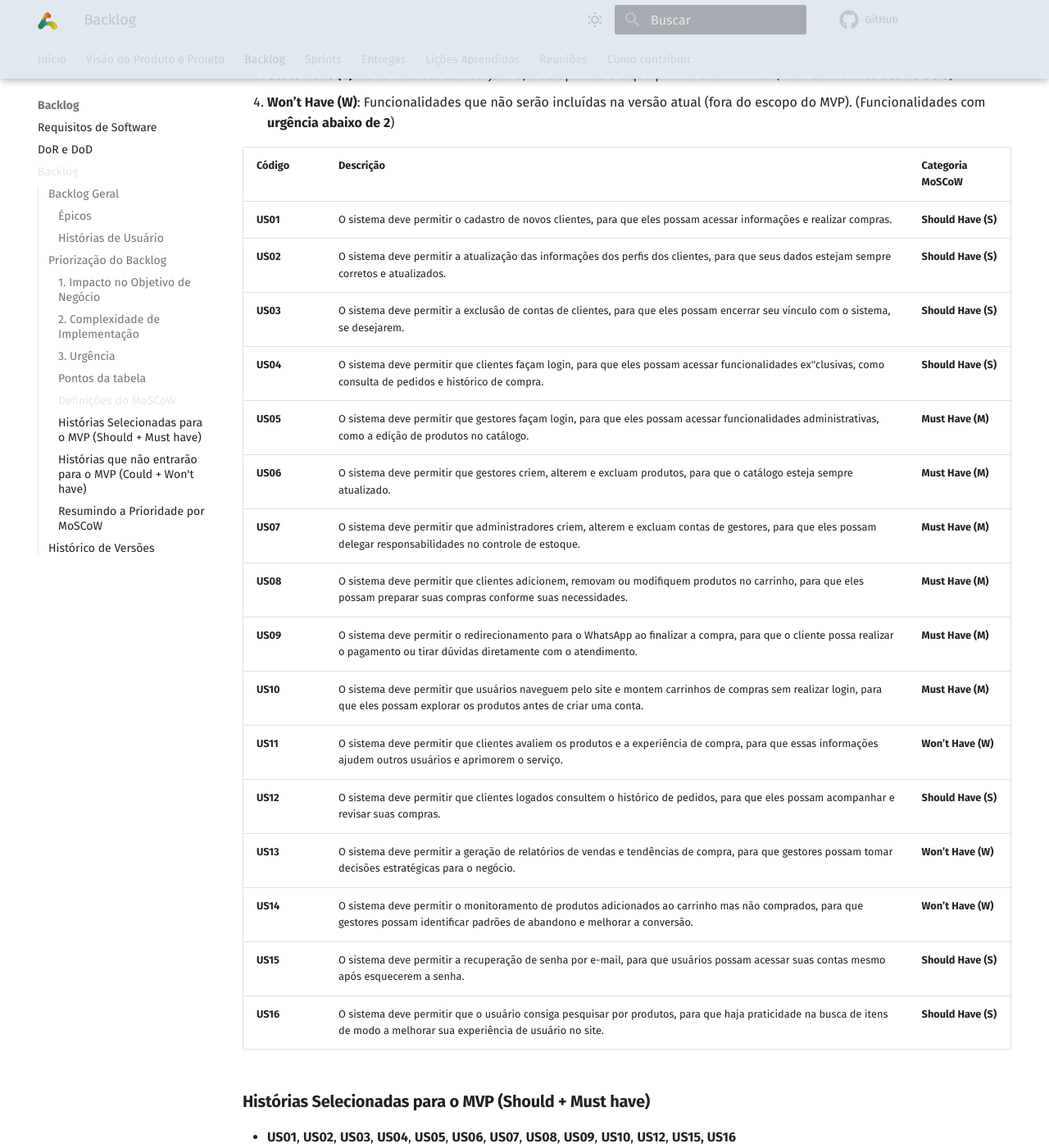
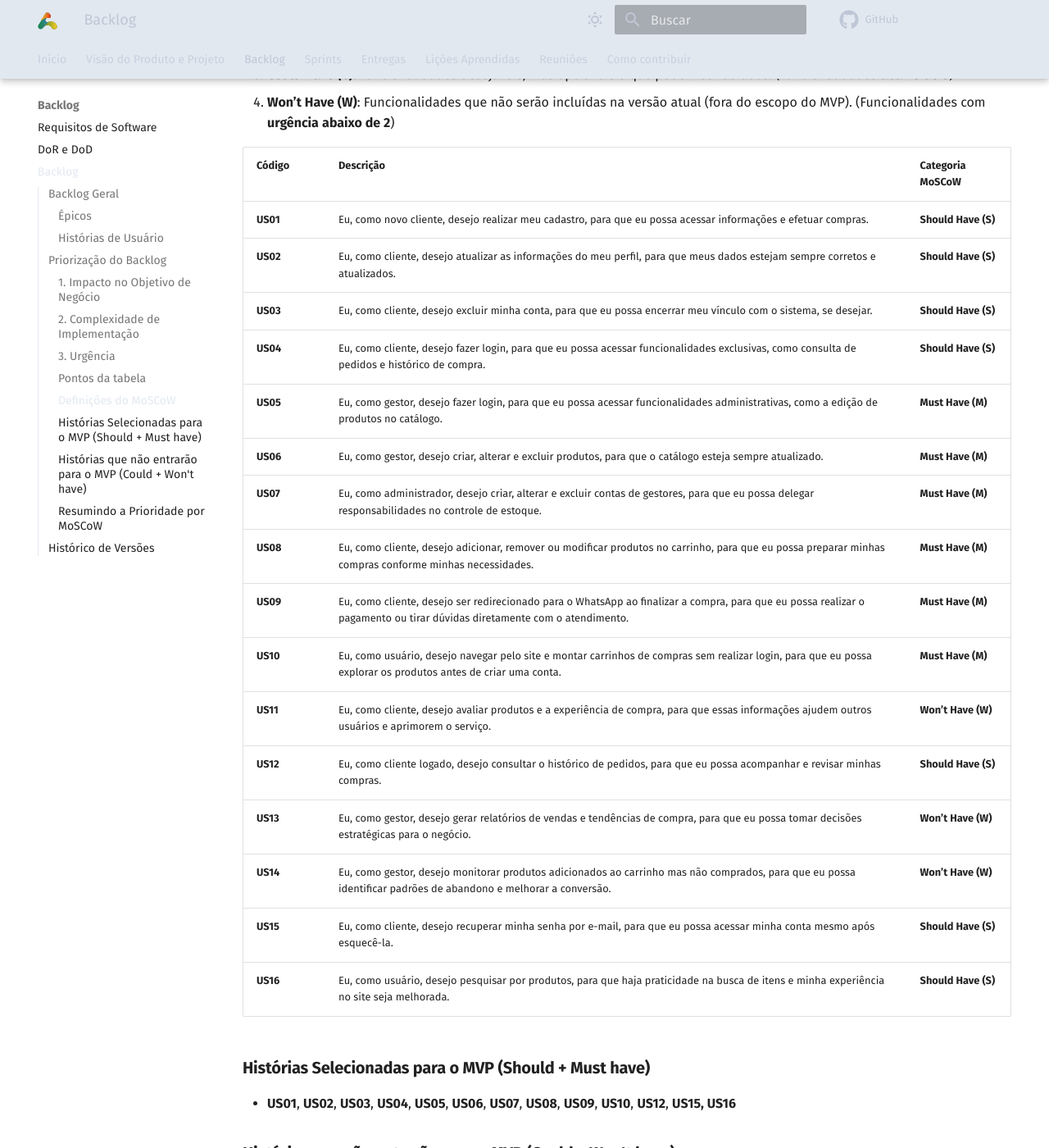
Before and after one commit to mdsreq-fga-unb/2024.2-T03-AutoReiTintas, an MkDocs documentation site: the page built from docs/auto-rei-tintas/docs/sections/product_vision/9_backlog.md, in a window 1280 px wide and 1400 px high, scrolled down 4232 px. Shown: the whole window at 82% size. Built offline with MkDocs 1.6.1 and Material for MkDocs 9.7.7, drawn with Linux system fonts in a browser that asks for light colours; comment, search, counter and statistics services are not loaded; some of the changed text lies outside the part shown.

Commit message:
Fix MOSCOW e Verions

```diff
--- a/docs/auto-rei-tintas/docs/sections/product_vision/9_backlog.md
+++ b/docs/auto-rei-tintas/docs/sections/product_vision/9_backlog.md
@@ -94,22 +94,22 @@
 
 | **Código** | **Descrição** | **Categoria MoSCoW** |
 | ---| ---| --- |
-| **US01** | O sistema deve permitir o cadastro de novos clientes, para que eles possam acessar informações e realizar compras. | **Should Have (S)** |
-| **US02** | O sistema deve permitir a atualização das informações dos perfis dos clientes, para que seus dados estejam sempre corretos e atualizados. | **Should Have (S)** |
-| **US03** | O sistema deve permitir a exclusão de contas de clientes, para que eles possam encerrar seu vínculo com o sistema, se desejarem. | **Should Have (S)** |
-| **US04** | O sistema deve permitir que clientes façam login, para que eles possam acessar funcionalidades ex''clusivas, como consulta de pedidos e histórico de compra. | **Should Have (S)** |
-| **US05** | O sistema deve permitir que gestores façam login, para que eles possam acessar funcionalidades administrativas, como a edição de produtos no catálogo. | **Must Have (M)** |
-| **US06** | O sistema deve permitir que gestores criem, alterem e excluam produtos, para que o catálogo esteja sempre atualizado. | **Must Have (M)** |
-| **US07** | O sistema deve permitir que administradores criem, alterem e excluam contas de gestores, para que eles possam delegar responsabilidades no controle de estoque. | **Must Have (M)** |
-| **US08** | O sistema deve permitir que clientes adicionem, removam ou modifiquem produtos no carrinho, para que eles possam preparar suas compras conforme suas necessidades. | **Must Have (M)** |
-| **US09** | O sistema deve permitir o redirecionamento para o WhatsApp ao finalizar a compra, para que o cliente possa realizar o pagamento ou tirar dúvidas diretamente com o atendimento. | **Must Have (M)** |
-| **US10** | O sistema deve permitir que usuários naveguem pelo site e montem carrinhos de compras sem realizar login, para que eles possam explorar os produtos antes de criar uma conta. | **Must Have (M)** |
-| **US11** | O sistema deve permitir que clientes avaliem os produtos e a experiência de compra, para que essas informações ajudem outros usuários e aprimorem o serviço. | **Won’t Have (W)** |
-| **US12** | O sistema deve permitir que clientes logados consultem o histórico de pedidos, para que eles possam acompanhar e revisar suas compras. | **Should Have (S)** |
-| **US13** | O sistema deve permitir a geração de relatórios de vendas e tendências de compra, para que gestores possam tomar decisões estratégicas para o negócio. | **Won’t Have (W)** |
-| **US14** | O sistema deve permitir o monitoramento de produtos adicionados ao carrinho mas não comprados, para que gestores possam identificar padrões de abandono e melhorar a conversão. | **Won’t Have (W)** |
-| **US15** | O sistema deve permitir a recuperação de senha por e-mail, para que usuários possam acessar suas contas mesmo após esquecerem a senha. | **Should Have (S)** |
-| **US16** | O sistema deve permitir que o usuário consiga pesquisar por produtos, para que haja praticidade na busca de itens de modo a melhorar sua experiência de usuário no site. | **Should Have (S)** |
+| **US01** | Eu, como novo cliente, desejo realizar meu cadastro, para que eu possa acessar informações e efetuar compras. | **Should Have (S)** |
+| **US02** | Eu, como cliente, desejo atualizar as informações do meu perfil, para que meus dados estejam sempre corretos e atualizados. | **Should Have (S)** |
+| **US03** | Eu, como cliente, desejo excluir minha conta, para que eu possa encerrar meu vínculo com o sistema, se desejar. | **Should Have (S)** |
+| **US04** | Eu, como cliente, desejo fazer login, para que eu possa acessar funcionalidades exclusivas, como consulta de pedidos e histórico de compra. | **Should Have (S)** |
+| **US05** | Eu, como gestor, desejo fazer login, para que eu possa acessar funcionalidades administrativas, como a edição de produtos no catálogo. | **Must Have (M)** |
+| **US06** | Eu, como gestor, desejo criar, alterar e excluir produtos, para que o catálogo esteja sempre atualizado. | **Must Have (M)** |
+| **US07** | Eu, como administrador, desejo criar, alterar e excluir contas de gestores, para que eu possa delegar responsabilidades no controle de estoque. | **Must Have (M)** |
+| **US08** | Eu, como cliente, desejo adicionar, remover ou modificar produtos no carrinho, para que eu possa preparar minhas compras conforme minhas necessidades. | **Must Have (M)** |
+| **US09** | Eu, como cliente, desejo ser redirecionado para o WhatsApp ao finalizar a compra, para que eu possa realizar o pagamento ou tirar dúvidas diretamente com o atendimento. | **Must Have (M)** |
+| **US10** | Eu, como usuário, desejo navegar pelo site e montar carrinhos de compras sem realizar login, para que eu possa explorar os produtos antes de criar uma conta. | **Must Have (M)** |
+| **US11** | Eu, como cliente, desejo avaliar produtos e a experiência de compra, para que essas informações ajudem outros usuários e aprimorem o serviço. | **Won’t Have (W)** |
+| **US12** | Eu, como cliente logado, desejo consultar o histórico de pedidos, para que eu possa acompanhar e revisar minhas compras. | **Should Have (S)** |
+| **US13** | Eu, como gestor, desejo gerar relatórios de vendas e tendências de compra, para que eu possa tomar decisões estratégicas para o negócio. | **Won’t Have (W)** |
+| **US14** | Eu, como gestor, desejo monitorar produtos adicionados ao carrinho mas não comprados, para que eu possa identificar padrões de abandono e melhorar a conversão. | **Won’t Have (W)** |
+| **US15** | Eu, como cliente, desejo recuperar minha senha por e-mail, para que eu possa acessar minha conta mesmo após esquecê-la. | **Should Have (S)** |
+| **US16** | Eu, como usuário, desejo pesquisar por produtos, para que haja praticidade na busca de itens e minha experiência no site seja melhorada. | **Should Have (S)** |
 
 ### **Histórias Selecionadas para o MVP (Should + Must have)**
 
```
Also changed, not shown: other parts of docs/auto-rei-tintas/docs/sections/product_vision/9_backlog.md (+1 -0 lines).
